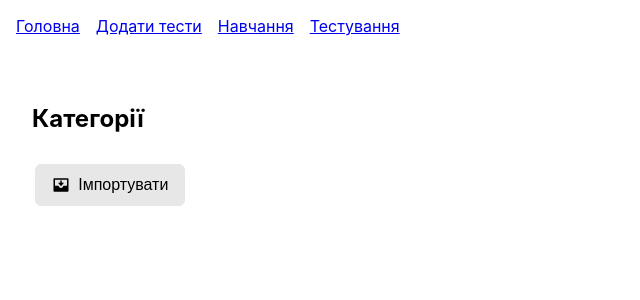
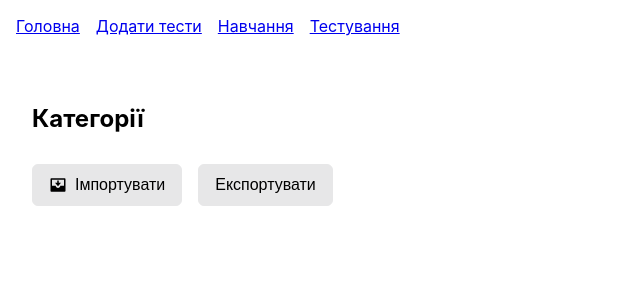
Before and after one commit to iConservator/Quizzery, a React (Create React App) app: page / in a window 1280 px wide. Shown: the top 300 px of the page, without its empty margins (0-640 px from the left). Built offline with nearby package versions, Linux system fonts and the light colour scheme.

Commit message:
[+] Export all collections

```diff
--- a/src/pages/Home.jsx
+++ b/src/pages/Home.jsx
@@ -6,10 +6,9 @@ import { FaInfoCircle } from "react-icons/fa";
 import { BiSolidMessageSquareEdit } from "react-icons/bi";
 import { CircularProgressbar, buildStyles } from "react-circular-progressbar";
 import { RiExportFill, RiImportFill } from "react-icons/ri";
-import { exportCollections } from "../utils/exportCollection";
-import { FaEye, FaEyeSlash, FaFileExport, FaFileImport } from "react-icons/fa";
 import "react-circular-progressbar/dist/styles.css";
 import { useRef } from "react";
+import { ExportAllButton } from "../utils/exportAllCollections";
 
 export default function Home() {
   const { collections, getSession } = useTestContext();
@@ -111,26 +110,23 @@ export default function Home() {
         style={{
           display: "flex",
           gap: "1rem",
-          marginTop: "1rem",
-          marginLeft: "0.2rem",
-          marginRight: "0.2rem",
+          marginBottom: "1.0rem",
+
         }}
       >
         <ImportButton
           // onClick={() => )}
           style={editBtn}
         >
-          <div
-            style={{
-              display: "flex",
-              alignItems: "center",
-              justifyContent: "center",
-            }}
-          >
-            <RiImportFill style={{ marginRight: "0.5rem" }} size={18} />
-            <span>Імпортувати</span>
-          </div>
+
         </ImportButton>
+
+        <ExportAllButton
+          // onClick={() => )}
+          style={editBtn}
+        >
+
+        </ExportAllButton>
 
       </div>
 
--- /dev/null
+++ b/src/utils/exportAllCollections.js
@@ -0,0 +1,29 @@
+import { exportCollections } from "./exportCollection";
+import { useTestContext } from "../context/TestContext";
+
+export const ExportAllButton = ({ style: editBtn }) => {
+  const { collections } = useTestContext();
+
+  return (
+    <>
+      <label style={{ display: "inline-block" }}>
+        <button
+          style={editBtn}
+          onClick={(e) => {
+            exportCollections(collections);
+          }}
+        >
+          <div
+            style={{
+              display: "flex",
+              alignItems: "center",
+              justifyContent: "center",
+            }}
+          >
+            <span>Експортувати</span>
+          </div>
+        </button>
+      </label>
+    </>
+  );
+};
```
